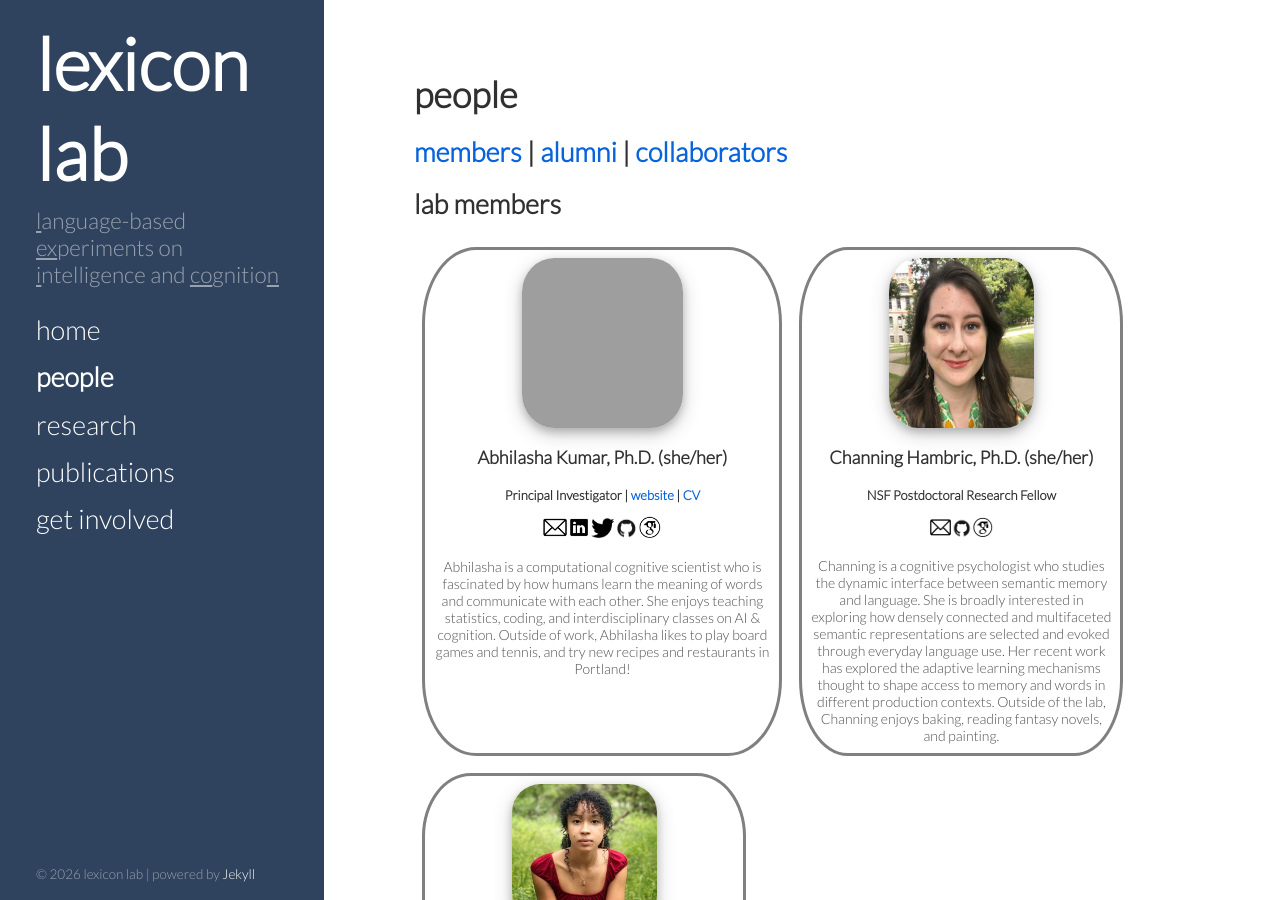
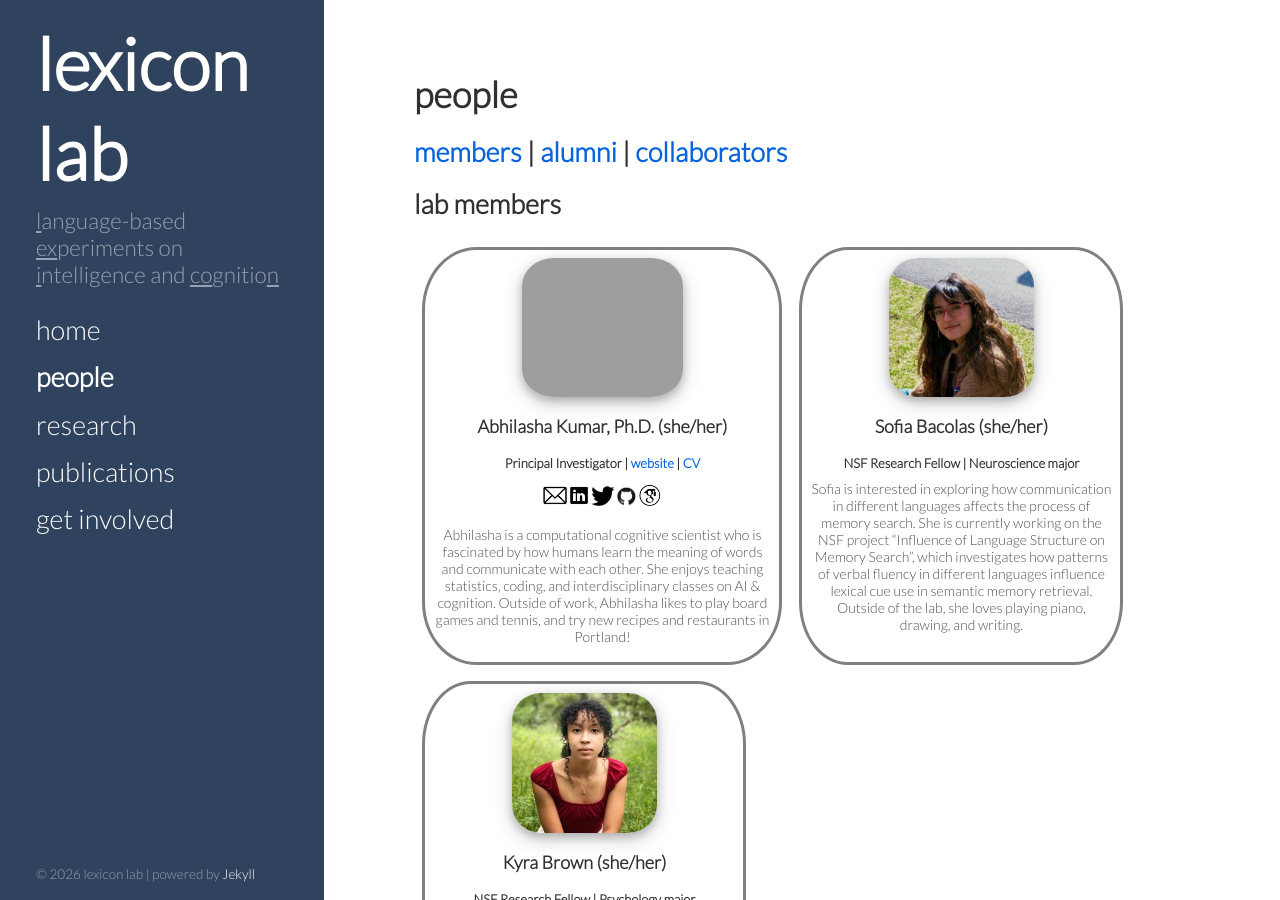
Before and after one commit to thelexiconlab/thelexiconlab.github.io, a Jekyll site: the page built from people.html, in a window 1280 px wide and 900 px high. Built offline with Jekyll 4.4.1, drawn with Linux system fonts in a browser that asks for light colours; Markdown is read by kramdown in place of the engine named in the settings; some of the changed text lies outside the part shown.

Commit message:
update lab

```diff
--- a/index.html
+++ b/index.html
@@ -13,6 +13,6 @@ order: 1
 <!--<h1 class="welcome">Welcome to the Lexicon Lab! </h1>-->
 <img src = "/images/research/wordcloud.jpg" class = "cloudimage">
 <p class = "postimage">We are interested in how humans learn the meaning of words, how they communicate as social agents, and how search unfolds within the mental lexicon. We use experimental research methods, computational modeling, and psychological theory to study language and higher-order cognition.</p>
-<p class = "postimage">Our research is funded by the <a href="https://www.nsf.gov/" target="_blank">National Science Foundation</a>. Check out our <a href="https://thelexiconlab.github.io/research/">research</a> or <a href="https://thelexiconlab.github.io/publications/">publications</a> page to know more about our work. </p>
+<p class = "postimage">Our research is supported by the <a href="https://www.nsf.gov/" target="_blank">National Science Foundation</a> and the Maine IDeA Networks of Biomedical Research Excellence (INBRE) program. Check out our <a href="https://thelexiconlab.github.io/research/">research</a> or <a href="https://thelexiconlab.github.io/publications/">publications</a> page to know more about our work. </p>
 
 <!-- <p class = "postimagecolor">Play our newly launched game <b><a href="https://semantigories.research.bowdoin.edu/", target="_blank">Semantigories</a></b>! Test your word associations and see how you compare to others! </p> -->
--- a/people.html
+++ b/people.html
@@ -51,22 +51,21 @@ order: 2
         </div>
         </div>
 
-        <div class="profilecard" style="width: 18rem;">
-          <img src="https://thelexiconlab.github.io/images/team/channing.png" class="bioimage2" alt="...">
+      <div class="profilecard" style="width: 18rem;">
+          <img src="https://thelexiconlab.github.io/images/team/sofia.jpeg" class="bioimage2" alt="...">
           <div class="card-body">
-            <h5 class="card-title">Channing Hambric, Ph.D. (she/her)</h5>
-            <h6 class="card-position"> NSF Postdoctoral Research Fellow </h6>
-            <p class="teamicons"><a href=mailto:c.hambric@bowdoin.edu target="_blank"><img src ="/images/icons/email.png" alt="shared icon" class="iconimg"></a><a href=https://github.com/channinghambric target="_blank"><img src ="/images/icons/git.png" alt="shared icon" class="iconimg"></a><a href=https://scholar.google.com/citations?user=mUxWjFQAAAAJ&hl=en&oi=ao target="_blank"><img src ="/images/icons/scholar.png" alt="shared icon" class="iconimg"></a></p>
-            <p class="card-text">Channing is a cognitive psychologist who studies the dynamic interface between semantic memory and language. She is broadly interested in exploring how densely connected and multifaceted semantic representations are selected and evoked through everyday language use. Her recent work has explored the adaptive learning mechanisms thought to shape access to memory and words in different production contexts. Outside of the lab, Channing enjoys baking, reading fantasy novels, and painting.</p>
+            <h5 class="card-title">Sofia Bacolas (she/her)</h5>
+            <h6 class="card-position"> NSF Research Fellow | Neuroscience major</h6>
+            <p class="card-text">Sofia is interested in exploring how communication in different languages affects the process of memory search. She is currently working on the NSF project “Influence of Language Structure on Memory Search”, which investigates how patterns of verbal fluency in different languages influence lexical cue use in semantic memory retrieval. Outside of the lab, she loves playing piano, drawing, and writing.
+            </p>
           </div>
           </div>
 
-
-      <div class="profilecard" style="width: 18rem;">
+        <div class="profilecard" style="width: 18rem;">
           <img src="https://thelexiconlab.github.io/images/team/kyra.jpeg" class="bioimage2" alt="...">
           <div class="card-body">
             <h5 class="card-title">Kyra Brown (she/her)</h5>
-            <h6 class="card-position"> NSF Research Fellow | Rising Sophomore </h6>
+            <h6 class="card-position"> NSF Research Fellow | Psychology major </h6>
             <p class="card-text">Kyra is interested in discovering how an individual’s semantic network impacts their perception of their environment. She is currently working on the NSF project “Modeling Search within the Mental Lexicon,” which examines how mental search is influenced by idiosyncrasies in the lexicon through the development of individual level semantic representations. Outside of the lab she enjoys crafting, writing, and learning languages.
             </p>
           </div>
@@ -76,8 +75,9 @@ order: 2
 
       <p><h2 id="alumni">student alumni</h2> </p>
     <ul>
+      <li>Nate Branda – ’27 <span class="major computer-science">computer science</span> major (NSF Research Fellow)</li>
       <li>Ethan Lam – ’26 <span class="major psychology">psychology</span> and <span class="major mathematics">mathematics</span> major (Lifson Family Summer Research Fellow)</li>
-      <li>Anushka Elavia – ’27 <span class="major biochem">biochemistry</span> and <span class="major sociology">sociology</span> major (Summer Research Fellow) </li>
+      <li>Anushka Elavia – ’27 <span class="major biochem">biochemistry</span> and <span class="major sociology">sociology</span> major (Maine INBRE Research Fellow) </li>
       <li>Amanda Cooney – ’26 <span class="major psychology">psychology</span> major and <span class="major computer-science">computer science</span> minor (NSF Research Fellow)</li>
       <li>Richard Lim – ’27 <span class="major computer-science">computer science</span> and <span class="major mathematics">mathematics</span> major (Gibbons Summer Research Fellow)</li>
       <li>William Warlick – ’24 <span class="major computer-science">computer science</span> and <span class="major philosophy">philosophy</span> major (Research Assistant)</li>
```
Also changed, not shown: other parts of people.html (+1 -0 lines), images/team/anushka.JPG (deleted), images/team/channing.png (deleted), images/team/cooney.png (deleted), images/team/jon.jpg (deleted), images/team/kavya.png (deleted), images/team/lim.jpeg (deleted), images/team/mingi.png (deleted), images/team/nancy.png (deleted), images/team/reed.png (deleted), images/team/schun.png (deleted), images/team/sofia.jpeg (added), images/team/thomas.jpg (deleted), images/team/ulemj.jpeg (deleted), 1 more files, 4 other files.
